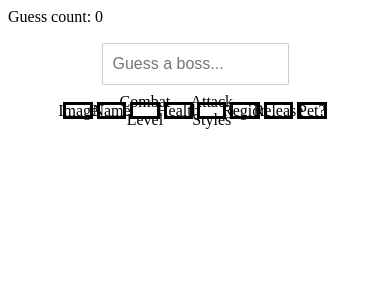
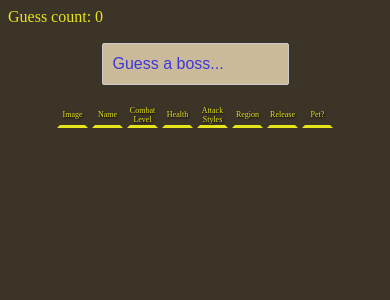
Before and after one commit to daltonoswald/runescapedle, a React (Vite) app: page / in a window 390 px wide. Shown: the top 300 px of the page. Built offline with nearby package versions, Linux system fonts and the light colour scheme.

Commit message:
css changes

```diff
--- a/src/endPanel.css
+++ b/src/endPanel.css
@@ -1,8 +1,11 @@
 .end-panel {
-    /* display: flex; */
     flex-direction: column;
     margin-top: 4vh;
     align-items: center;
+}
+
+.correct-answer {
+    display: flex;
 }
 
 .hidden {
--- a/src/gameboard.css
+++ b/src/gameboard.css
@@ -11,9 +11,11 @@
 }
 
 .row-header {
-    width: 6vw;
-    height: 3vw;
-    border: 3px solid black;
+    width: 100px;
+    height: 75px;
+    border: 3px solid #3d3428;
+    border-bottom: 3px solid #e6e51c;
+    text-shadow: 1px 1px 2px black;
     display: flex;
     justify-content: center;
     align-items: center;
@@ -29,9 +31,11 @@
 }
 
 .boss-attribute {
-    width: 6vw;
-    height: 6vw;
+    width: 100px;
+    height: 100px;
     border: 3px solid black;
+    background-color: #caba9a;
+    text-shadow: 1px 1px 2px black;
     display: flex;
     justify-content: center;
     align-items: center;
@@ -42,21 +46,21 @@
 }
 
 #correct {
-    background-color: green;
+    background-color: darkgreen;
 }
 
 #incorrect {
-    background-color: red;
+    background-color: #8b0000;
 }
 
 #almost {
-    background-color: orange;
+    background-color: darkorange;
 }
 
 #higher,
 #lower {
-    background-color: red;
-    color: yellow;
+    background-color: #8b0000;
+    color: #e6e51c;
     background-repeat: no-repeat;
     background-size: cover;
 }
@@ -86,3 +90,20 @@
 .animate {
     animation: flip .25s forwards;
 }
+
+@media only screen and (max-width: 600px) {
+    .guess-container {
+        width: 90vw;
+    }
+    .row-header {
+        width: 25px;
+        height: 20px;
+        font-size: 8px;
+    }
+
+    .boss-attribute {
+        width: 25px;
+        height: 25px;
+        font-size: 6%;
+    }
+}
--- a/src/searchableDropdown.css
+++ b/src/searchableDropdown.css
@@ -5,6 +5,7 @@
     width: 50%;
     margin: 2vh auto;
   }
+
 
   .dropdown .arrow {
     border-color: #999 transparent transparent;
@@ -28,7 +29,7 @@
   .dropdown .selected-value input {
     line-height: 1.5;
     font-size: 1rem;
-    background-color: #fff;
+    background-color: #caba9a;
     border: 1px solid #ccc;
     border-radius: 2px;
     box-sizing: border-box;
@@ -41,8 +42,8 @@
 
   .dropdown .options {
     display: none;
-    background-color: #fff;
     border: 1px solid #ccc;
+    background-color: #caba9a;
     box-shadow: 0 1px 0 rgba(0, 0, 0, 0.06);
     box-sizing: border-box;
     margin-top: -1px;
@@ -59,9 +60,14 @@
     display: block;
   }
 
+  ::placeholder, input {
+    color: #3d36dd;
+  }
+
   .dropdown .option {
     box-sizing: border-box;
-    color: rgba(51, 51, 51, 0.8);
+    /* color: rgba(51, 51, 51, 0.8); */
+    color: #3d36dd;
     cursor: pointer;
     display: block;
     padding: 8px 10px;
@@ -69,6 +75,6 @@
 
   .dropdown .option.selected,
   .dropdown .option:hover {
-    background-color: #f2f9fc;
+    background-color: #ada085;
     color: #333;
   }
--- a/src/styles.css
+++ b/src/styles.css
@@ -1,5 +1,10 @@
 @import "./gameboard.css";
 @import "./endPanel.css";
+
+html {
+    background-color: #3d3428;
+    color: #e6e51c;
+}
 
 .boss-image {
     height: 50px;
```
